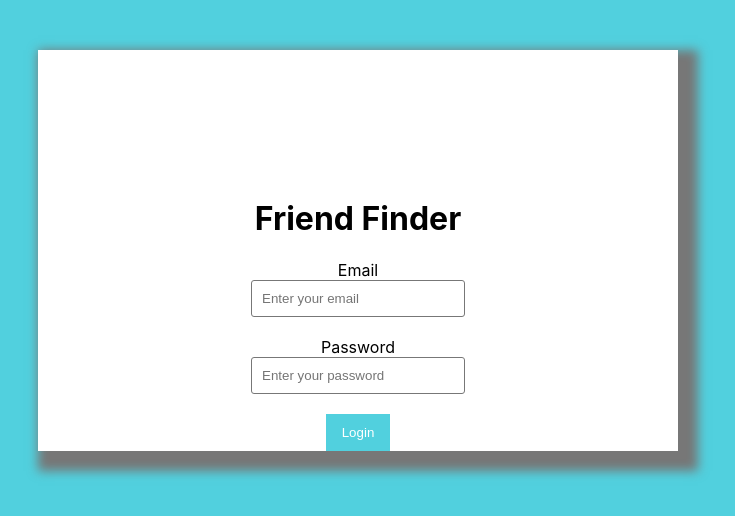
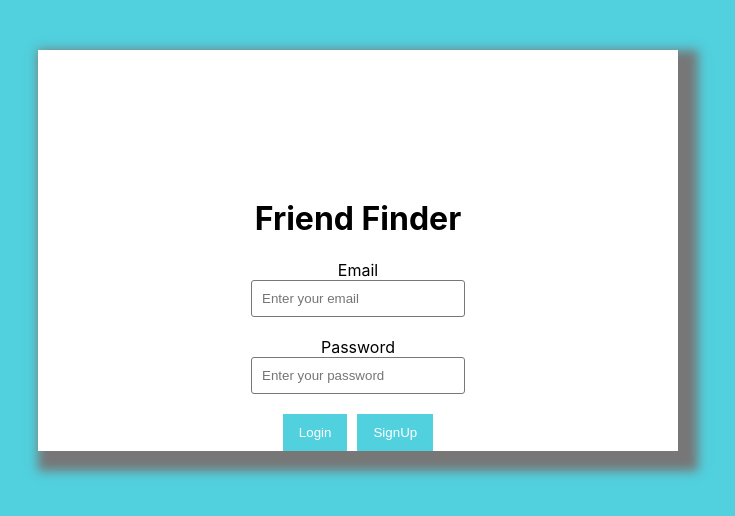
Before and after one commit to tommykindle/frontend-1, a React (Create React App) app in the folder front-end/: page / in a window 1280 px wide. Shown: the top 516 px of the page, without its empty margins (282-1017 px from the left). Built offline with nearby package versions, Linux system fonts and the light colour scheme.

Commit message:
Added Signup button ready to add auth to login and sign up form

```diff
--- a/front-end/src/LoginForm/LoginForm.js
+++ b/front-end/src/LoginForm/LoginForm.js
@@ -69,6 +69,7 @@ const LoginForm = () => (
             <button type="submit" disabled={isSubmitting}>
               Login
           </button>
+            <button type="submit" formaction="/">SignUp</button>
           </form>
         </div>
       );
--- a/front-end/src/LoginForm/LoginForm.scss
+++ b/front-end/src/LoginForm/LoginForm.scss
@@ -43,6 +43,7 @@ input.error {
 }
 
 button {
+  margin: 0 5px;
   padding: 10px 15px;
   background-color:#51d0de;
   color: white;
```
